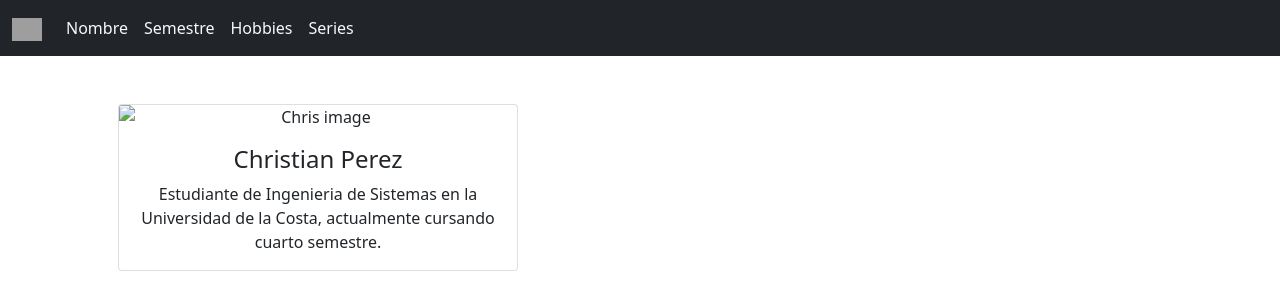
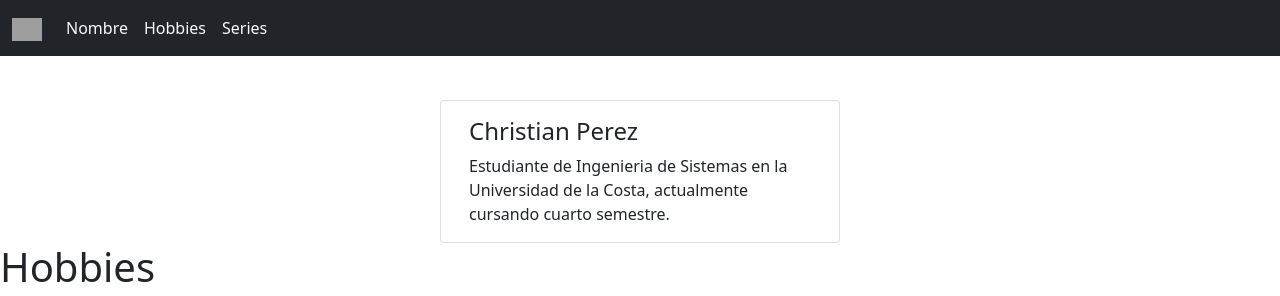
Before and after one commit to Chriper0218/actividad-git-cuc, a plain HTML site: page index.html in a window 1280 px wide. Shown: the top 296 px of the page. Drawn offline with nearby package versions, Linux system fonts and the light colour scheme; grey boxes are pictures that could not be loaded.

Commit message:
Nineth commit

```diff
--- a/index.html
+++ b/index.html
@@ -7,35 +7,30 @@
     <title>Website Using Git</title>
 </head>
 <body class="data-bs-spy="scroll" data-bs-target=".navbar" data-bs-offset="50">
-    <nav class="navbar navbar-expand-sm bg-dark">
+    <nav class="navbar navbar-expand-sm bg-dark fixed-top">
         <div class="container-fluid">
             <ul class="navbar-nav">
                 <a href="" class="navbar-brand">
                     <img src="https://www.cuc.edu.co/wp-content/uploads/2024/03/cropped-Diseno-sin-titulo-53.png" alt="logo" style="width: 30px;">
                 </a>
+
                 <li class="nav-item">
                     <a href="#section-1" class="nav-link text-light">Nombre</a>
                 </li>
 
                 <li class="nav-item">
-                    <a href="" class="nav-link text-light">Semestre</a>
-                </li>
-
-                <li class="nav-item">
-                    <a href="" class="nav-link text-light">Hobbies</a>
+                    <a href="#section-3" class="nav-link text-light">Hobbies</a>
                 </li>
 
                 <li class="nav-item">
                     <a href="#section-4" class="nav-link text-light">Series</a>
                 </li>
-
             </ul>
         </div>
     </nav>
 
-    <div id="section-1" class="container p-5" style="text-align: center;">
+    <div id="section-1" class="row justify-content-center" style="margin-top: 100px;">
         <div class="card" style="width:400px">
-            <img class="card-img-top" src="" alt="Chris image">
             <div class="card-body">
               <h4 class="card-title">Christian Perez</h4>
               <p class="card-text">Estudiante de Ingenieria de Sistemas en la Universidad de la Costa, actualmente cursando cuarto semestre.</p>
```
